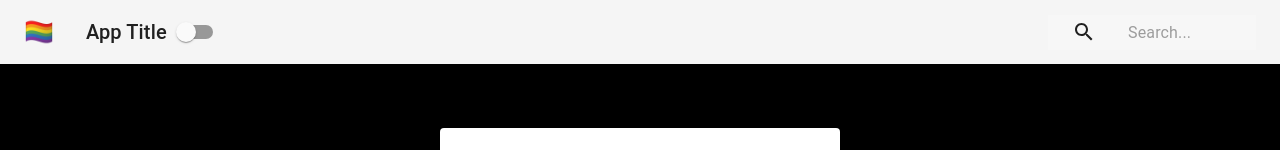
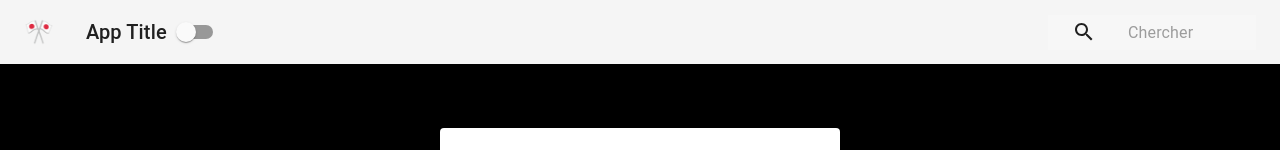
Before and after one commit to do-Va/Context-App_ReactProject, a React (Create React App) app: page / in a window 1280 px wide. Shown: the top 150 px of the page. Built offline with nearby package versions, Linux system fonts and the light colour scheme.

Commit message:
Consumed 2 Context: Enter the Higher Order Component

```diff
--- a/src/components/Navbar.js
+++ b/src/components/Navbar.js
@@ -1,5 +1,6 @@
 import React, { Component } from 'react';
 import { ThemeContext } from '../contexts/ThemeContext';
+import { withLanguageContext } from '../contexts/LanguageContext';
 
 import {
   AppBar,
@@ -10,9 +11,24 @@
   Switch,
 } from '@material-ui/core';
 import { withStyles } from '@material-ui/core/styles';
-import { ChangeHistory, Search } from '@material-ui/icons';
+import { Search } from '@material-ui/icons';
 
 import styles from './styles/NavBarStyles';
+
+const content = {
+  english: {
+    search: 'Search',
+    flag: '🏴',
+  },
+  french: {
+    search: 'Chercher',
+    flag: '🎌',
+  },
+  spanish: {
+    search: 'Buscar',
+    flag: '🏳‍🌈',
+  },
+};
 
 class Navbar extends Component {
   static contextType = ThemeContext;
@@ -20,13 +36,15 @@
   render() {
     const { isDarkMode, toggleTheme } = this.context;
     const { classes } = this.props;
+    const { language } = this.props.languageContext;
+    const { search, flag } = content[language];
 
     return (
       <div className={classes.root}>
         <AppBar position="static" color={isDarkMode ? 'default' : 'primary'}>
           <Toolbar>
             <IconButton className={classes.menuButton} color="inherit">
-              <span>🏳‍🌈</span>
+              <span>{flag}</span>
             </IconButton>
             <Typography className={classes.title} variant="h6" color="inherit">
               App Title
@@ -38,8 +56,11 @@
                 <Search />
               </div>
               <InputBase
-                placeholder="Search..."
-                classes={{ root: classes.inputRoot, input: classes.inputInput }}
+                placeholder={search}
+                classes={{
+                  root: classes.inputRoot,
+                  input: classes.inputInput,
+                }}
               />
             </div>
           </Toolbar>
@@ -49,4 +70,4 @@
   }
 }
 
-export default withStyles(styles)(Navbar);
+export default withLanguageContext(withStyles(styles)(Navbar));
--- a/src/components/PageContent.js
+++ b/src/components/PageContent.js
@@ -8,7 +8,7 @@
     const { isDarkMode } = this.context;
     const styles = {
       background: isDarkMode ? '#000' : '#fff',
-      height: '100vh',
+      minHeight: '100vh',
       width: '100%',
     };
 
--- a/src/contexts/LanguageContext.js
+++ b/src/contexts/LanguageContext.js
@@ -26,3 +26,10 @@
     );
   }
 }
+
+export const withLanguageContext = Component => props =>
+  (
+    <LanguageContext.Consumer>
+      {value => <Component languageContext={value} {...props} />}
+    </LanguageContext.Consumer>
+  );
```
